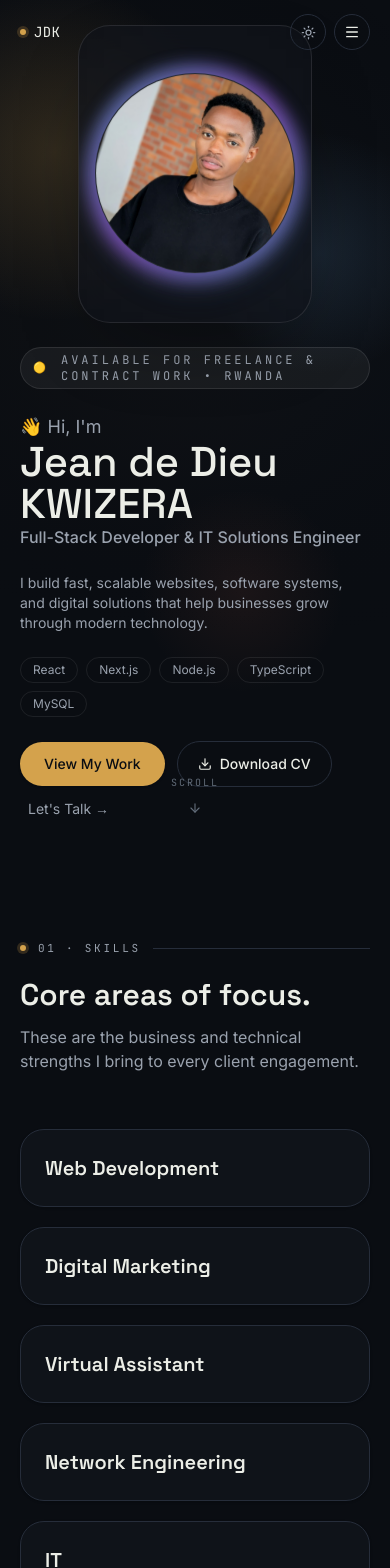
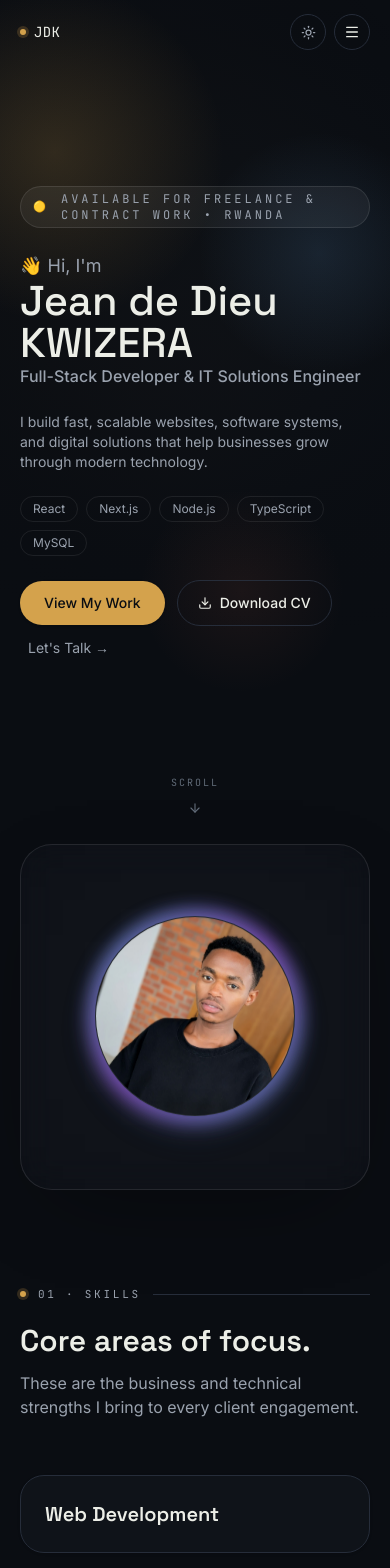
Before and after one commit to Jado250/my-portfolio, a Next.js app: page / in a window 390 px wide. Shown: the top 1568 px of the page. Built offline with nearby package versions, Linux system fonts and the light colour scheme.

Commit message:
changes on icon, contact form, profile image,

```diff
--- a/src/app/page.tsx
+++ b/src/app/page.tsx
@@ -1,6 +1,7 @@
 import Navbar from "@/components/Navbar";
 import Hero from "@/components/Hero";
 import Skills from "@/components/Skills";
+import ProfileCard from "@/components/ProfileCard";
 import Services from "@/components/Services";
 import Projects from "@/components/Projects";
 import Experience from "@/components/Experience";
@@ -14,6 +15,10 @@ export default function Home() {
       <Navbar />
       <main>
         <Hero />
+        {/* Mobile-only profile card between hero and skills */}
+        <div className="lg:hidden px-5 sm:px-8">
+          <ProfileCard />
+        </div>
         <Skills />
         <Services />
         <Projects />
--- a/src/components/Hero.tsx
+++ b/src/components/Hero.tsx
@@ -3,7 +3,7 @@
 import Image from "next/image";
 import { motion } from "framer-motion";
 import { ArrowDown, Download, Mail } from "lucide-react";
-import profileImage from "../../image/profile.jpeg";
+import ProfileCard from "./ProfileCard";
 
 export default function Hero() {
   return (
@@ -64,27 +64,10 @@ export default function Hero() {
                 </div>
               </div>
 
-              {/* Right: Profile card */}
-              <motion.div initial={{ opacity: 0, y: 12 }} animate={{ opacity: 1, y: 0 }} transition={{ duration: 0.6, delay: 0.28 }} className="mx-auto lg:mx-0 order-first lg:order-last">
-                <div className="premium-card relative overflow-hidden rounded-[2rem] border border-white/10 bg-white/5 p-4 shadow-[0_30px_90px_-35px_rgba(0,0,0,0.45)] transition-transform duration-500 hover:-translate-y-1.5">
-                  <div className="absolute inset-0 bg-white/4 blur-3xl opacity-60" />
-                  <div className="relative z-10 flex flex-col items-center gap-4">
-                    <div className="relative flex items-center justify-center float-y">
-                      <div className="avatar-gradient-border absolute inset-0 rounded-full pointer-events-none" />
-                      <div className="relative overflow-hidden rounded-full border border-white/8 w-[200px] h-[200px] sm:w-[260px] sm:h-[260px] md:w-[300px] md:h-[300px] lg:w-[300px] lg:h-[300px] shadow-[0_10px_30px_rgba(80,60,120,0.18)] bg-bg-panel-2">
-                        <Image
-                          src={profileImage}
-                          alt="Jean de Dieu KWIZERA portrait"
-                          fill
-                          sizes="(max-width: 640px) 200px, (max-width: 1024px) 260px, 300px"
-                          style={{ objectFit: 'cover', objectPosition: '55% 20%' }}
-                          className="avatar-img"
-                        />
-                      </div>
-                    </div>
-                  </div>
-                </div>
-              </motion.div>
+              {/* Right: Profile card (desktop only) */}
+              <div className="hidden lg:block mx-auto lg:mx-0 order-first lg:order-last">
+                <ProfileCard />
+              </div>
             </div>
           </div>
         </div>
--- /dev/null
+++ b/src/components/ProfileCard.tsx
@@ -0,0 +1,30 @@
+"use client";
+
+import Image from "next/image";
+import { motion } from "framer-motion";
+import profileImage from "../../image/profile.jpeg";
+
+export default function ProfileCard() {
+  return (
+    <motion.div initial={{ opacity: 0, y: 12 }} animate={{ opacity: 1, y: 0 }} transition={{ duration: 0.6 }} className="mx-auto lg:mx-0">
+      <div className="premium-card relative overflow-hidden rounded-[2rem] border border-white/10 bg-white/5 p-4 shadow-[0_30px_90px_-35px_rgba(0,0,0,0.45)] transition-transform duration-500 hover:-translate-y-1.5">
+        <div className="absolute inset-0 bg-white/4 blur-3xl opacity-60" />
+        <div className="relative z-10 flex flex-col items-center gap-4 py-6">
+          <div className="relative flex items-center justify-center float-y">
+            <div className="avatar-gradient-border absolute inset-0 rounded-full pointer-events-none" />
+            <div className="relative overflow-hidden rounded-full border border-white/8 w-[200px] h-[200px] sm:w-[260px] sm:h-[260px] md:w-[300px] md:h-[300px] lg:w-[300px] lg:h-[300px] shadow-[0_10px_30px_rgba(80,60,120,0.18)] bg-bg-panel-2">
+              <Image
+                src={profileImage}
+                alt="Jean de Dieu KWIZERA portrait"
+                fill
+                sizes="(max-width: 640px) 200px, (max-width: 1024px) 260px, 300px"
+                style={{ objectFit: "cover", objectPosition: "55% 20%" }}
+                className="avatar-img"
+              />
+            </div>
+          </div>
+        </div>
+      </div>
+    </motion.div>
+  );
+}
```
